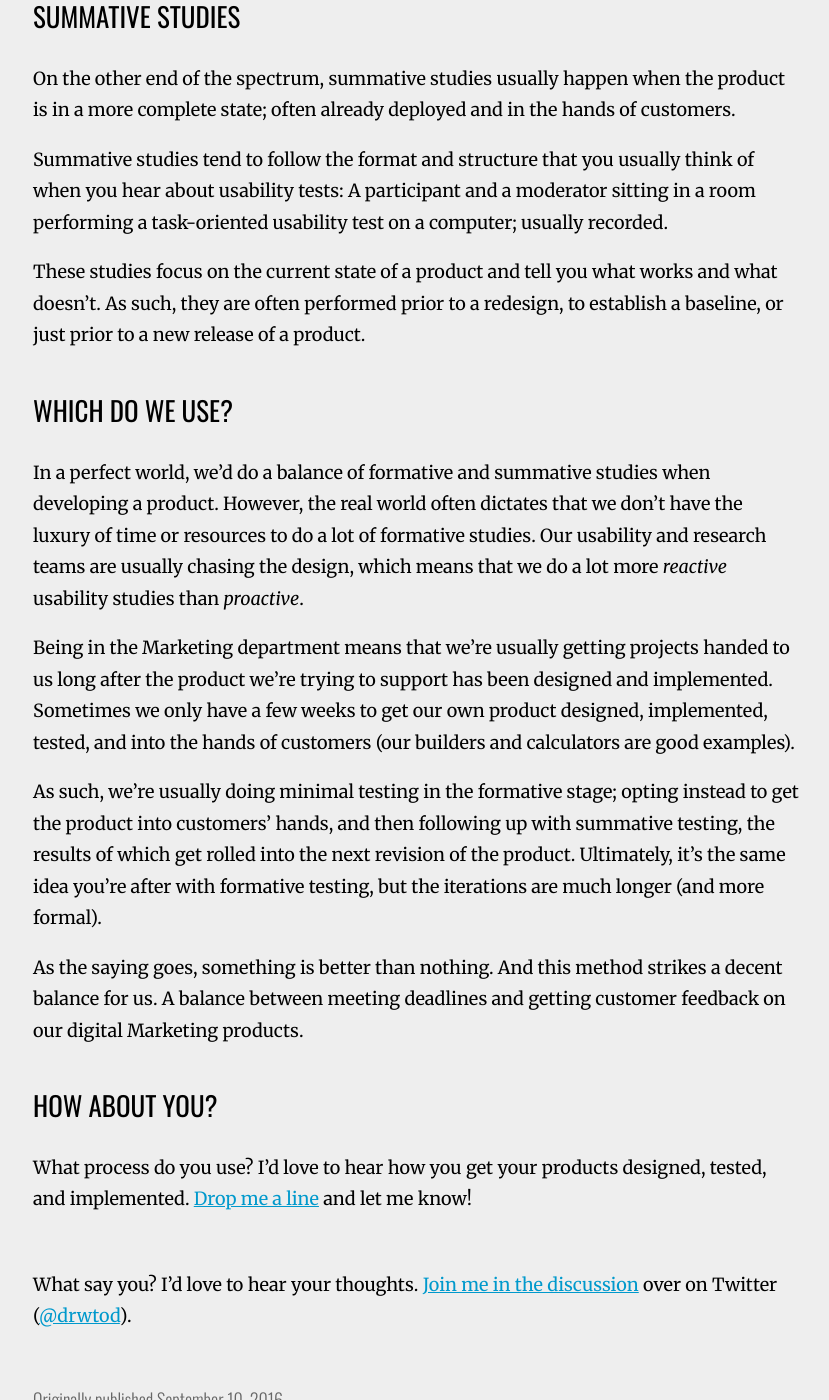
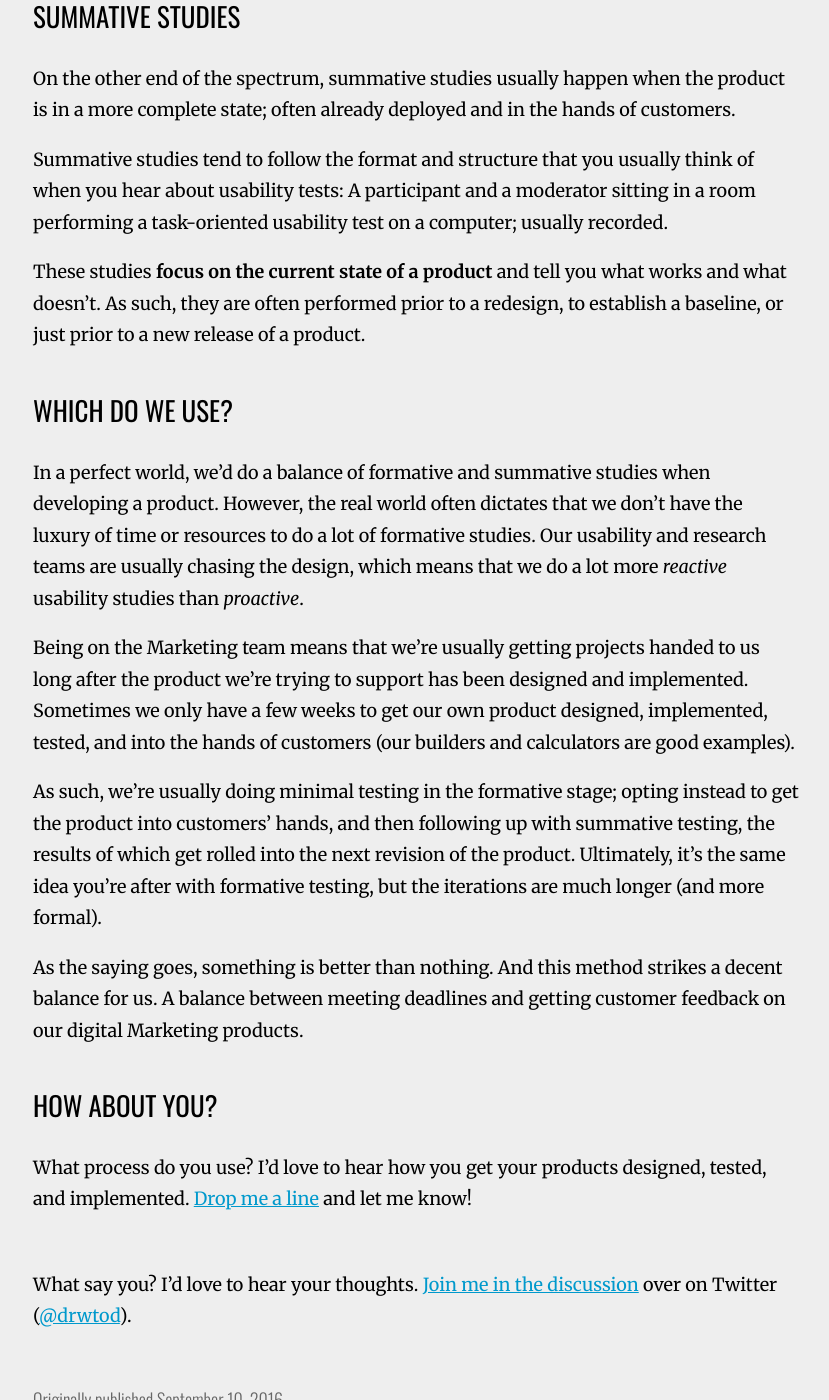
Before and after one commit to drewtodd/drewtodd.github.io, a Jekyll site: the page built from _posts/2016-09-10-formative-summative-usability.md, in a window 1280 px wide and 1400 px high, scrolled down 1224 px. Shown: the whole window, without its empty margins (223-1052 px from the left). Built offline with Jekyll 4.4.1, drawn with Linux system fonts in a browser that asks for light colours; nearby versions of some CDN libraries; comment, search, counter and statistics services are not loaded; some of the changed text lies outside the part shown.

Commit message:
copy edits

```diff
--- a/_posts/2016-09-10-formative-summative-usability.md
+++ b/_posts/2016-09-10-formative-summative-usability.md
@@ -33,13 +34,13 @@ On the other end of the spectrum, summative studies usually happen when the prod
 
 Summative studies tend to follow the format and structure that you usually think of when you hear about usability tests: A participant and a moderator sitting in a room performing a task-oriented usability test on a computer; usually recorded.
 
-These studies focus on the current state of a product and tell you what works and what doesn't. As such, they are often performed prior to a redesign, to establish a baseline, or just prior to a new release of a product.
+These studies **focus on the current state of a product** and tell you what works and what doesn't. As such, they are often performed prior to a redesign, to establish a baseline, or just prior to a new release of a product.
 
 ## Which Do We Use?
 
 In a perfect world, we'd do a balance of formative and summative studies when developing a product. However, the real world often dictates that we don't have the luxury of time or resources to do a lot of formative studies. Our usability and research teams are usually chasing the design, which means that we do a lot more *reactive* usability studies than *proactive*.
 
-Being in the Marketing department means that we're usually getting projects handed to us long after the product we're trying to support has been designed and implemented. Sometimes we only have a few weeks to get our own product designed, implemented, tested, and into the hands of customers (our builders and calculators are good examples).
+Being on the Marketing team means that we're usually getting projects handed to us long after the product we're trying to support has been designed and implemented. Sometimes we only have a few weeks to get our own product designed, implemented, tested, and into the hands of customers (our builders and calculators are good examples).
 
 As such, we're usually doing minimal testing in the formative stage; opting instead to get the product into customers' hands, and then following up with summative testing, the results of which get rolled into the next revision of the product. Ultimately, it's the same idea you're after with formative testing, but the iterations are much longer (and more formal).
 
```
Also changed, not shown: other parts of _posts/2016-09-10-formative-summative-usability.md (+4 -3 lines), _posts/2016-07-01-ixd-retrospective.md (+1 -0 lines), _posts/2016-09-01-getting-out-of-the-room.md (+1 -0 lines), 5 other files.
